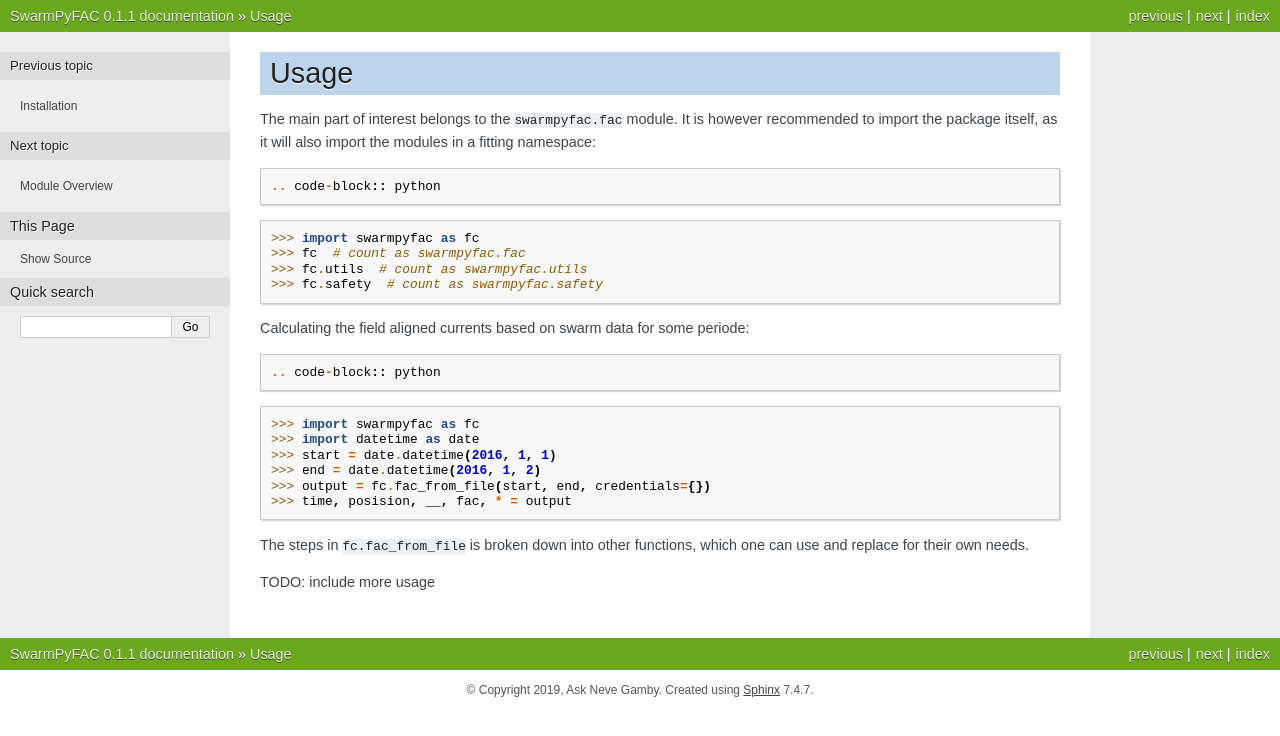
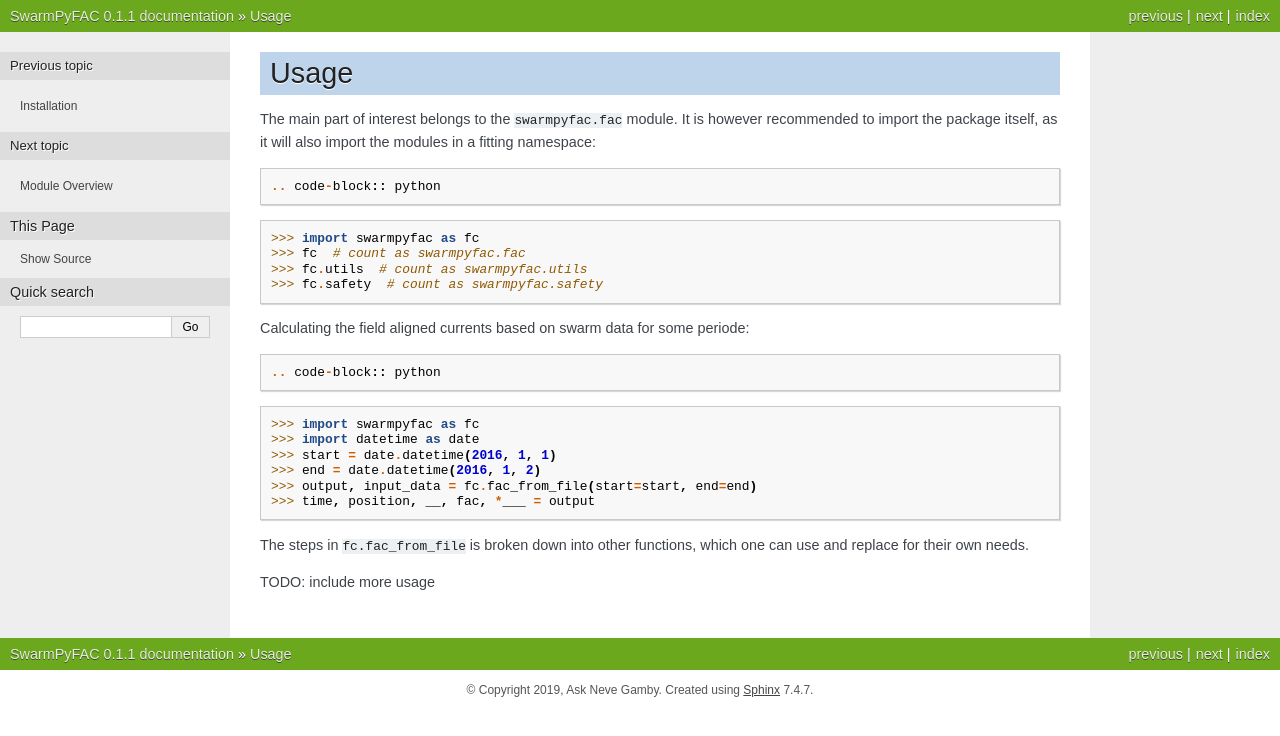
Before and after one commit to Swarm-DISC/SwarmPyFAC, a Sphinx documentation site: the page built from docs/source/usage.rst, in a window 1280 px wide. Shown: the top 736 px of the page. Built offline with Sphinx 7.4.7, drawn with Linux system fonts in a browser that asks for light colours; formulas are drawn with MathJax 3.

Commit message:
made the quickusage actually be correct usage, based on Thormas Edwards feedback

```diff
--- a/README.rst
+++ b/README.rst
@@ -54,8 +54,8 @@ Calculating the field aligned currents based on swarm data for some periode:
     >>> import datetime as date
     >>> start = date.datetime(2016, 1, 1)
     >>> end = date.datetime(2016, 1, 2)
-    >>> output = fc.fac_from_file(start=start, end=end, credentials={})
-    >>> time, posision, __, fac, * = output
+    >>> output, input_data = fc.fac_from_file(start=start, end=end)
+    >>> time, position, __, fac, *___ = output
 
 The steps in ``fc.fac_from_file`` is broken down into other functions, which one can use and replace for their own needs.
 
--- a/docs/source/usage.rst
+++ b/docs/source/usage.rst
@@ -18,8 +18,8 @@ Calculating the field aligned currents based on swarm data for some periode::
     >>> import datetime as date
     >>> start = date.datetime(2016, 1, 1)
     >>> end = date.datetime(2016, 1, 2)
-    >>> output = fc.fac_from_file(start, end, credentials={})
-    >>> time, posision, __, fac, * = output
+    >>> output, input_data = fc.fac_from_file(start=start, end=end)
+    >>> time, position, __, fac, *___ = output
 
 The steps in ``fc.fac_from_file`` is broken down into other functions, which one can use and replace for their own needs.
 
```
